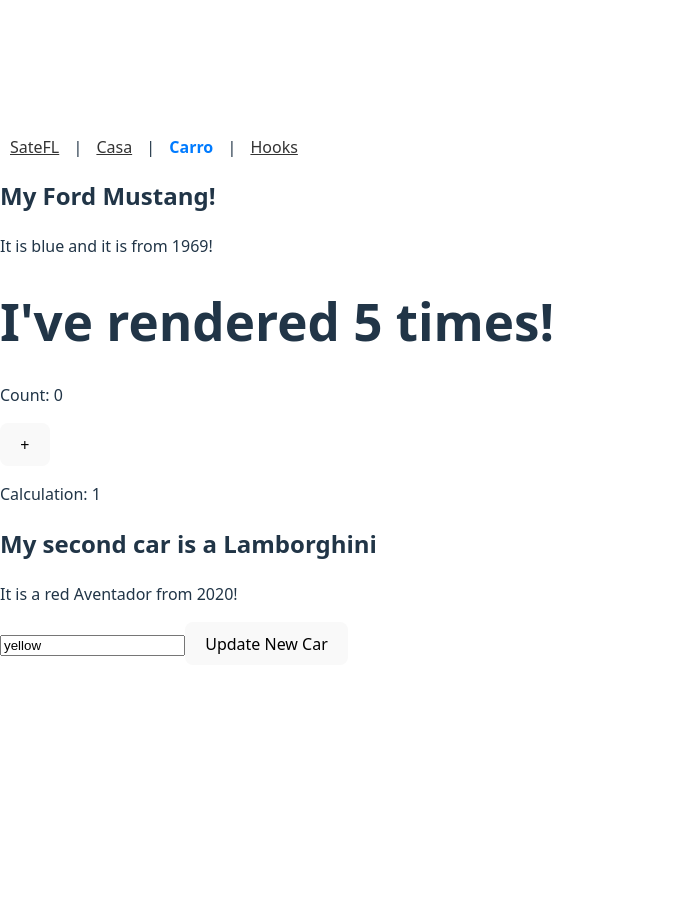
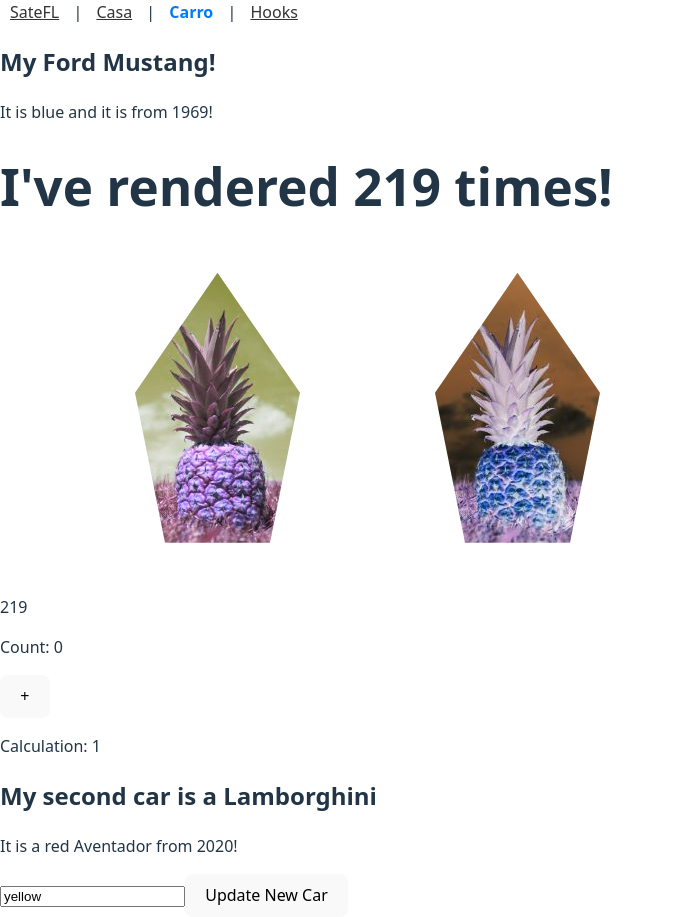
Before and after one commit to Hardbean-sudo/my-react-app, a React (Vite) app: page /carro in a window 1280 px wide. Shown: the whole page, without its empty margins (0-673 px from the left). Before the commit the page ends 800 px from the top, so only its background shows below. Built offline with nearby package versions, Linux system fonts and the light colour scheme.

Commit message:
Refactor code structure for improved readability and maintainability

```diff
--- a/src/components/Carro.jsx
+++ b/src/components/Carro.jsx
@@ -19,17 +19,31 @@ function Counter() {
 }
 function Timer() {
   const [counter, setCounter] = useState(0);
+  const [colorPositive, setColorPositive] = useState(true);
 
   useEffect(() => {
     let timer = setTimeout(() => {
       setCounter((counter) => counter + 1);
-    }, 1000);
+    }, 25);
     return () => clearTimeout(timer);
   }, [counter]); // <- add empty brackets here
-
-  return <h1>I've rendered {counter} times!</h1>;
+  if (counter > 359) {
+    setCounter(0);
+    setColorPositive(!colorPositive);
+  }
+  const colorGrade = colorPositive ? counter * 1 : counter * -1;
+  return (
+    <>
+      <h1>I've rendered {counter} times!</h1>
+      <br />
+      <img src="\public\pineapple.jpg" alt="A golden pineapple fruit rotating through a spectrum of hues, displayed as a five-pointed star shape against a plain background" style={{ filter: `hue-rotate(${colorGrade}deg)`, clipPath: `polygon(72.5% 0%, 100% 40%, 90% 90%, 55% 90%, 45% 40%)` }} />
+      <img src="\public\pineapple.jpg" alt="A pineapple fruit with inverted colors becoming progressively more saturated, illustrating a visual effect demonstration" style={{ filter: `invert(${counter}%)`, clipPath: `polygon(72.5% 0%, 100% 40%, 90% 90%, 55% 90%, 45% 40%)` }} />
+      <br />
+      <p>{colorGrade}</p>
+    </>
+  );
 }
-const Carro = ({color = "blue", carinfo}) => {
+const Carro = ({ color = "blue", carinfo }) => {
   const [newCar, setNewCar] = useState({
     name: "Lamborghini",
     model: "Aventador",
@@ -43,7 +57,7 @@ const Carro = ({color = "blue", carinfo}) => {
   const updateNewCar = (c) => {
     setNewCar(prevSate => ({
       ...prevSate,
-      color: `${c || "yellow" }`,
+      color: `${c || "yellow"}`,
     }));
   }
   return (
@@ -53,10 +67,10 @@ const Carro = ({color = "blue", carinfo}) => {
       <Timer />
       <Counter />
       <div>
-      <h2>My second car is a {newCar.name}</h2>
-      <p>It is a {newCar.color} {newCar.model} from {newCar.year}!</p>
-      <input type="text" value={fula} onChange={handleChangeFula} />
-      <button onClick={() => updateNewCar(fula)}>Update New Car</button>
+        <h2>My second car is a {newCar.name}</h2>
+        <p>It is a {newCar.color} {newCar.model} from {newCar.year}!</p>
+        <input type="text" value={fula} onChange={handleChangeFula} />
+        <button onClick={() => updateNewCar(fula)}>Update New Car</button>
       </div>
     </>
   );
```
Also changed, not shown: public/pineapple.jpg (added), 1 other file (tests, documents, lock files or other folders).
